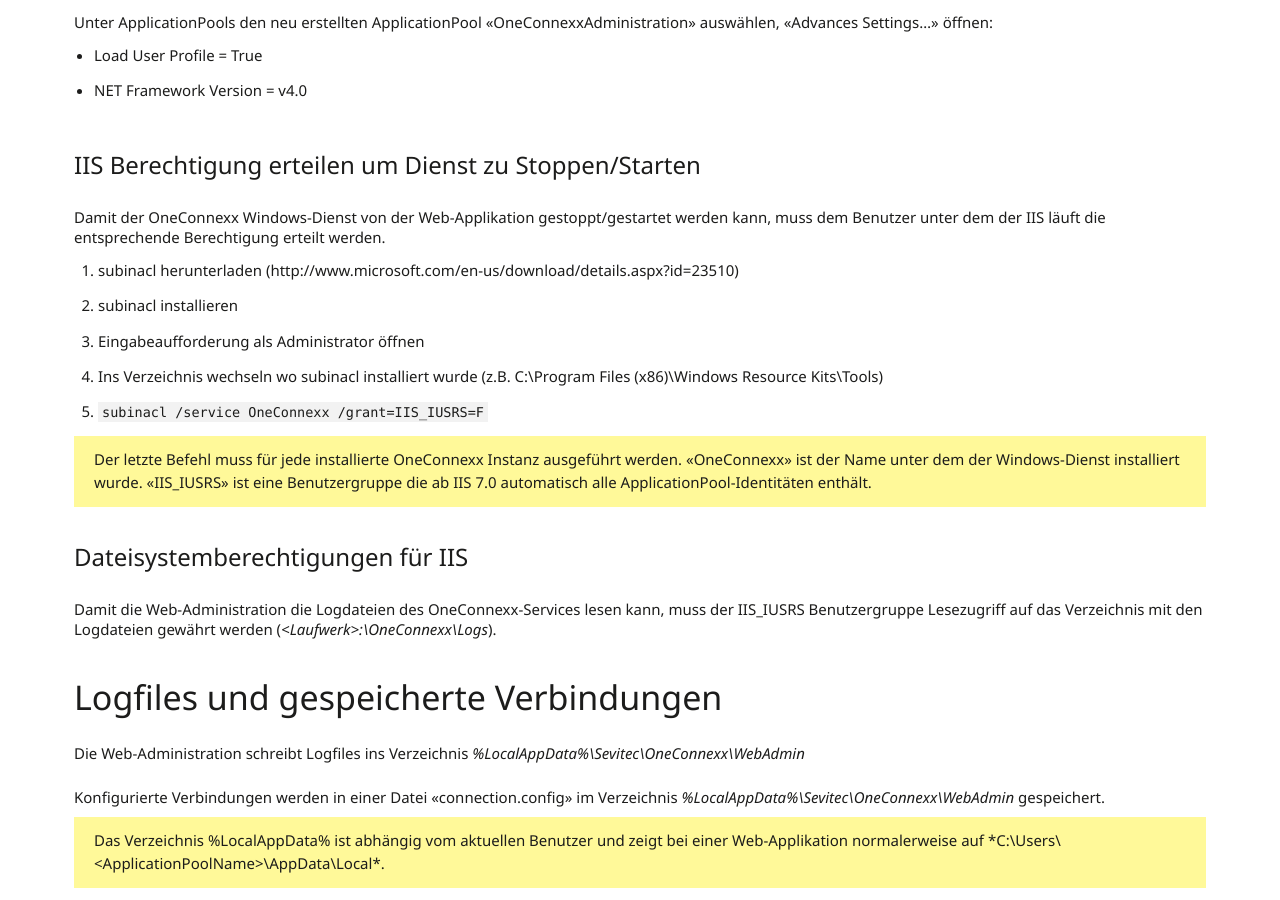
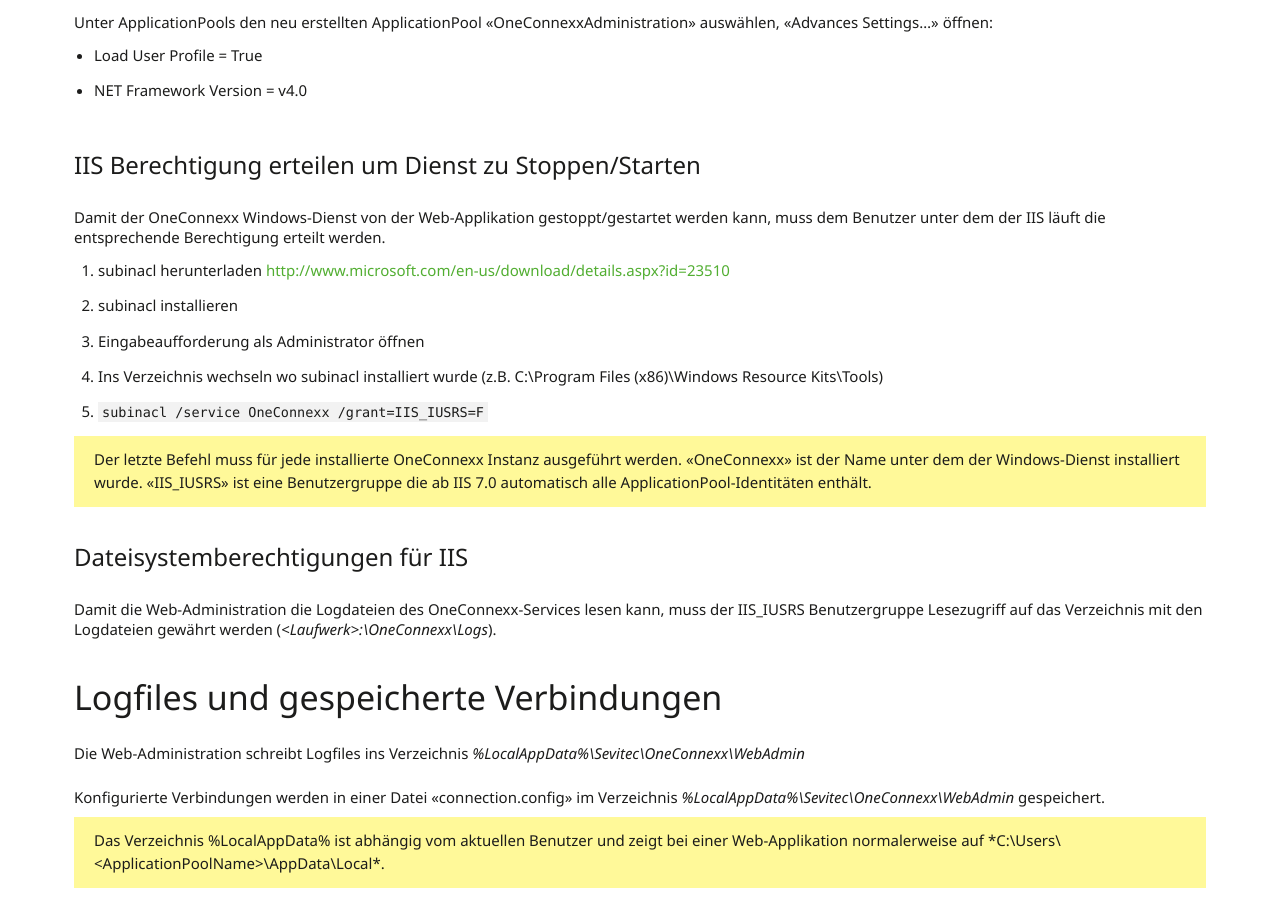
Before and after one commit to primesoft-group/oneconnexx-docs, a Jekyll site: the page built from _pages/setup/de/web.md, in a window 1280 px wide and 900 px high, scrolled down 1715 px. Built offline with Jekyll 4.4.1, drawn with Linux system fonts in a browser that asks for light colours; nearby versions of some CDN libraries; some web fonts are replaced; some of the changed lines change nothing that is shown.

Commit message:
Update web.md

```diff
--- a/_pages/setup/de/web.md
+++ b/_pages/setup/de/web.md
@@ -66,7 +66,7 @@
 Damit der OneConnexx Windows-Dienst von der Web-Applikation gestoppt/gestartet werden kann, muss dem Benutzer unter dem der
 IIS läuft die entsprechende Berechtigung erteilt werden.
 
-1. subinacl herunterladen (http://www.microsoft.com/en-us/download/details.aspx?id=23510)
+1. subinacl herunterladen [http://www.microsoft.com/en-us/download/details.aspx?id=23510](http://www.microsoft.com/en-us/download/details.aspx?id=23510)
 1. subinacl installieren
 1. Eingabeaufforderung als Administrator öffnen
 1. Ins Verzeichnis wechseln wo subinacl installiert wurde (z.B. C:\Program Files (x86)\Windows Resource Kits\Tools\)
```
